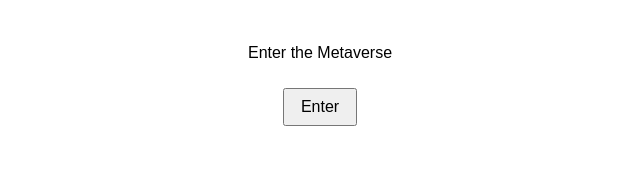
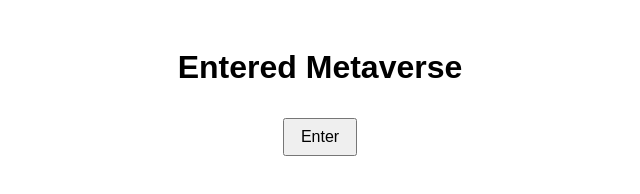
Before and after one commit to acciojob/enter-metaverse-mehabubi-meh, a website: page main.html in a window 1280 px wide. Shown: the whole page, without its empty margins (320-960 px from the left). Drawn offline with Linux system fonts and the light colour scheme.

Commit message:
created a submission

```diff
--- a/main.html
+++ b/main.html
@@ -4,9 +4,10 @@
   <link rel="stylesheet" href="styles.css">
 </head>
 <body>
-  <!-- the entire body must be written by student -->
-  <p id="status">Enter the Metaverse</p>
-  <button id="enterBtn">Enter</button>
+
+	<h1>Entered Metaverse</h1>
+<button id="enterBtn">Enter</button>
+
 
   <script type="text/javascript" src="./script.js"></script>
 </body>
```
